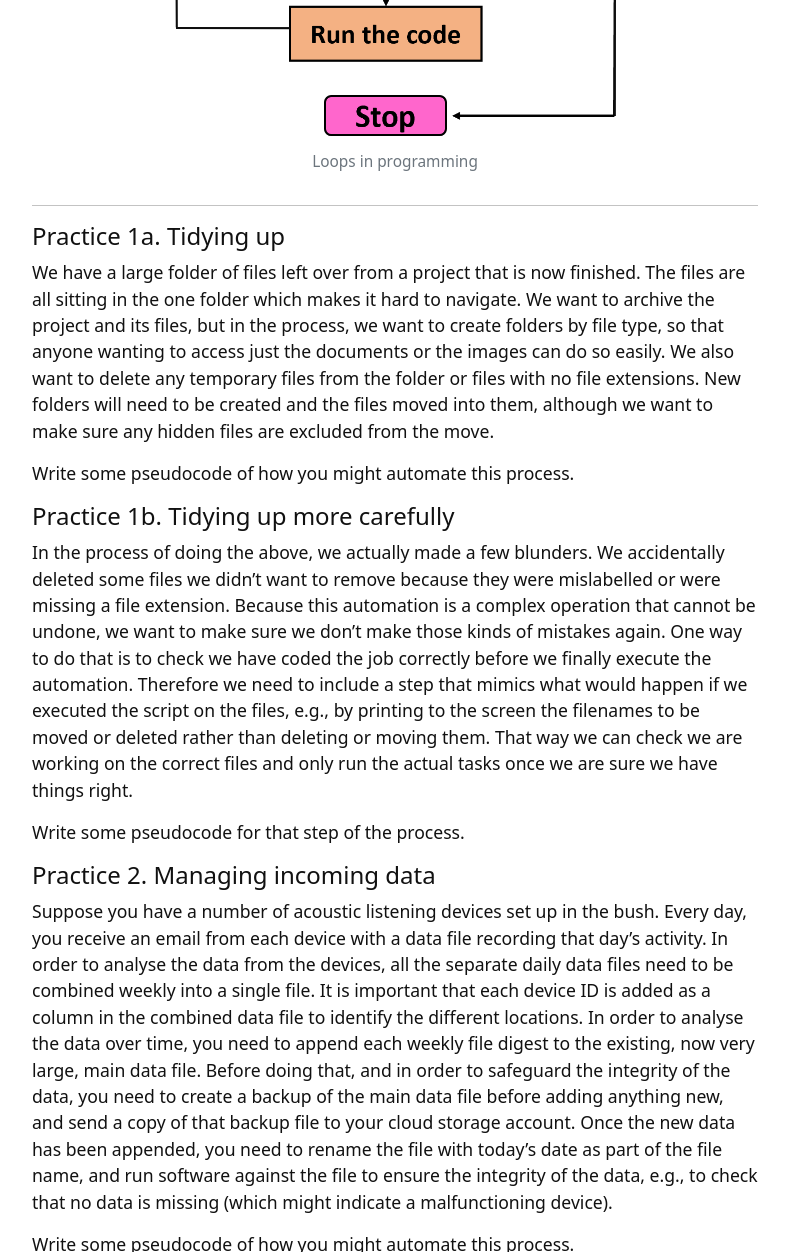
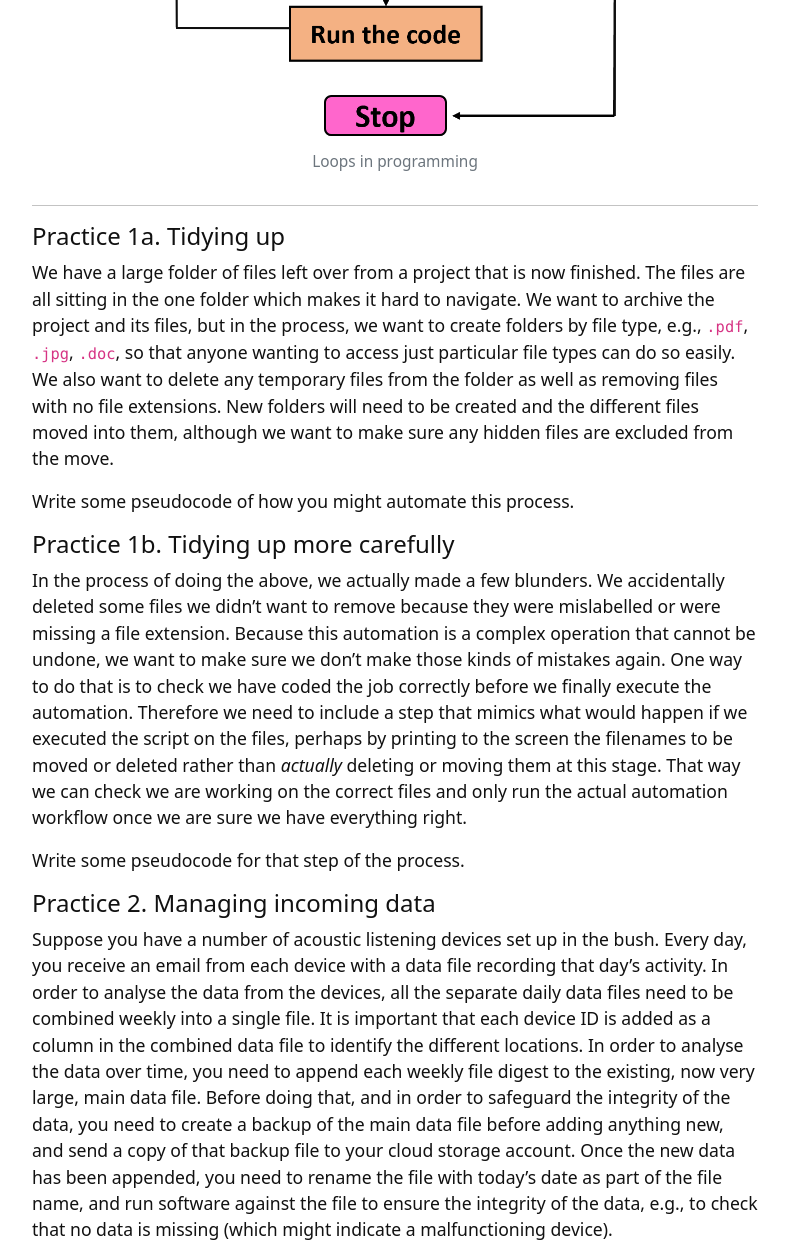
Before and after one commit to weaverbel/intro-computational-thinking, a Jekyll site: the page built from content/4-lesson.md, in a window 1280 px wide and 1400 px high, scrolled down 1706 px, cut to the strip 0-1252 px from the top of the window. Shown: the whole strip, without its empty margins (245-1034 px from the left). Built offline with Jekyll 4.4.1, drawn with Linux system fonts in a browser that asks for light colours.

Commit message:
Update 4-lesson.md
simplify

```diff
--- a/content/4-lesson.md
+++ b/content/4-lesson.md
@@ -30,13 +30,13 @@ The same piece of code could be re-used for any counting exercise by changing th
 
 #### Practice 1a. Tidying up
 
-We have a large folder of files left over from a project that is now finished. The files are all sitting in the one folder which makes it hard to navigate. We want to archive the project and its files, but in the process, we want to create folders by file type, so that anyone wanting to access just the documents or the images can do so easily. We also want to delete any temporary files from the folder or files with no file extensions. New folders will need to be created and the files moved into them, although we want to make sure any hidden files are excluded from the move.
+We have a large folder of files left over from a project that is now finished. The files are all sitting in the one folder which makes it hard to navigate. We want to archive the project and its files, but in the process, we want to create folders by file type, e.g., `.pdf`, `.jpg`, `.doc`, so that anyone wanting to access just particular file types can do so easily. We also want to delete any temporary files from the folder as well as removing files with no file extensions. New folders will need to be created and the different files moved into them, although we want to make sure any hidden files are excluded from the move.
 
 Write some pseudocode of how you might automate this process.
 
 #### Practice 1b. Tidying up more carefully
 
-In the process of doing the above, we actually made a few blunders. We accidentally deleted some files we didn't want to remove because they were mislabelled or were missing a file extension. Because this automation is a complex operation that cannot be undone, we want to make sure we don't make those kinds of mistakes again. One way to do that is to check we have coded the job correctly before we finally execute the automation. Therefore we need to include a step that mimics what would happen if we executed the script on the files, e.g., by printing to the screen the filenames to be moved or deleted rather than deleting or moving them. That way we can check we are working on the correct files and only run the actual tasks once we are sure we have things right.
+In the process of doing the above, we actually made a few blunders. We accidentally deleted some files we didn't want to remove because they were mislabelled or were missing a file extension. Because this automation is a complex operation that cannot be undone, we want to make sure we don't make those kinds of mistakes again. One way to do that is to check we have coded the job correctly before we finally execute the automation. Therefore we need to include a step that mimics what would happen if we executed the script on the files, perhaps by printing to the screen the filenames to be moved or deleted rather than *actually* deleting or moving them at this stage. That way we can check we are working on the correct files and only run the actual automation workflow once we are sure we have everything right.
 
 Write some pseudocode for that step of the process.
 
```
